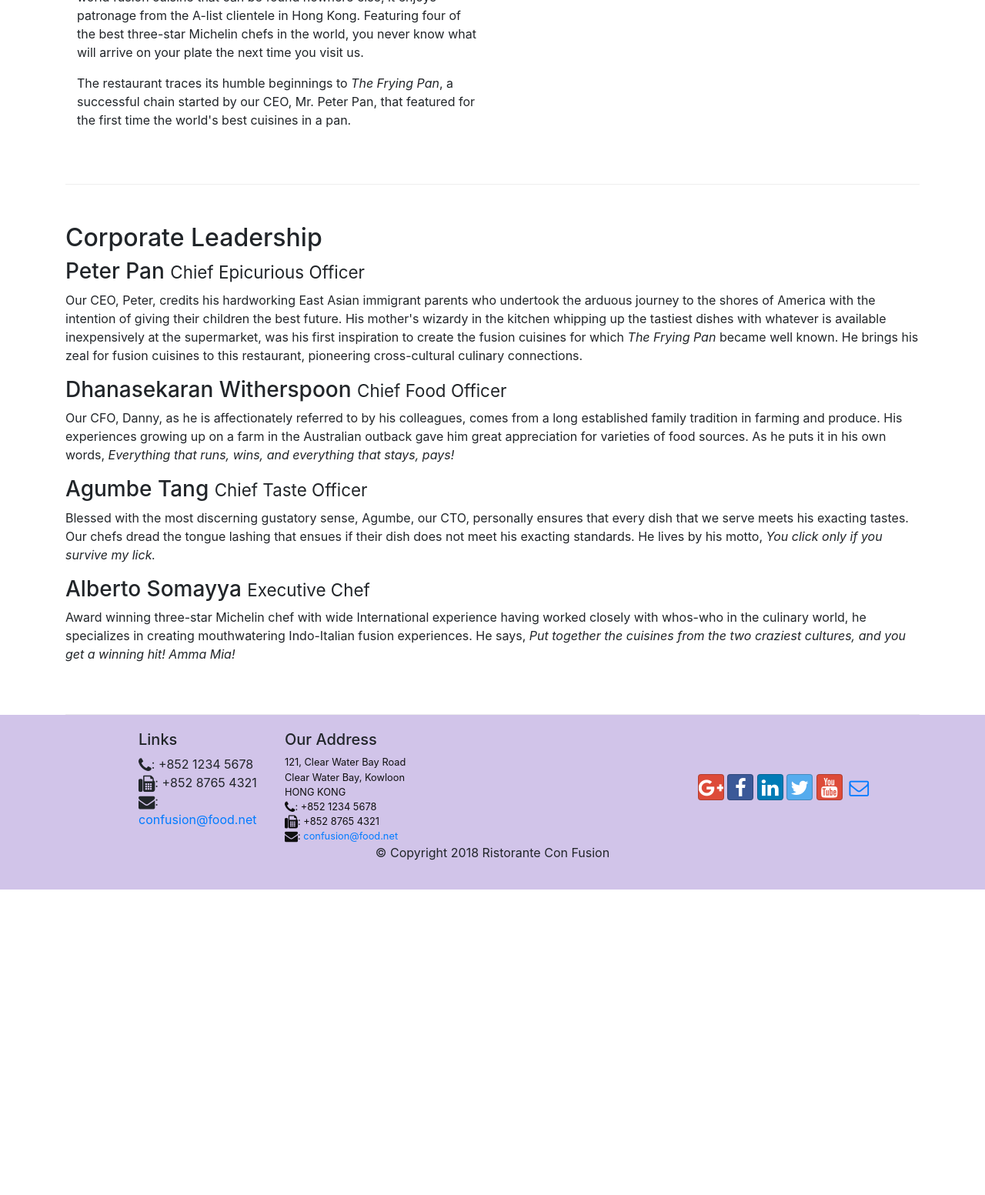
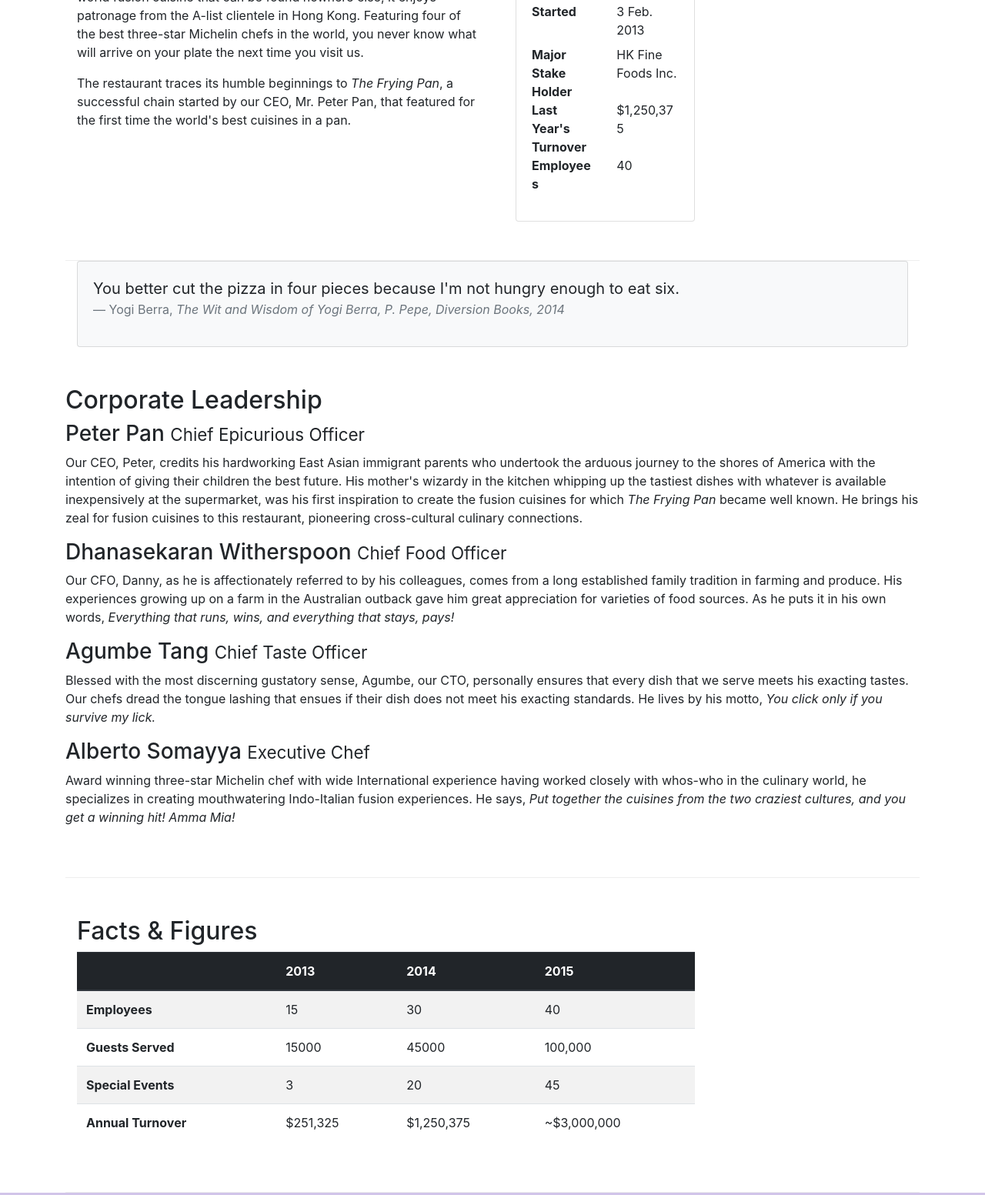
Before and after one commit to ubongn/confusion, a website: page aboutus.html in a window 1280 px wide. Shown: the part 625-2178 px from the top of the page at 77% size. Before the commit the page ends 1781 px from the top, so only its background shows below. Drawn offline with nearby package versions, Linux system fonts and the light colour scheme.

Commit message:
Table and Cards

```diff
--- a/aboutus.html
+++ b/aboutus.html
@@ -111,8 +111,39 @@
             cuisines in a pan.
           </p>
         </div>
-        <div class="col-12 col-sm"></div>
+        <div class="col-12 col-sm">
+            <div class="col-12 col-sm-6">
+                <div class="card">
+                    <h3 class="card-header bg-primary text-white">Facts At a Glance</h3>
+                    <div class="card-body">
+                        <dl class="row">
+                            <dt class="col-6">Started</dt>
+                            <dd class="col-6">3 Feb. 2013</dd>
+                            <dt class="col-6">Major Stake Holder</dt>
+                            <dd class="col-6">HK Fine Foods Inc.</dd>
+                            <dt class="col-6">Last Year's Turnover</dt>
+                            <dd class="col-6">$1,250,375</dd>
+                            <dt class="col-6">Employees</dt>
+                            <dd class="col-6">40</dd>
+                        </dl>
+                    </div>
+                </div>
+            </div>
+        </div>
+
       </div>
+      <div class="col-12">
+        <div class="card card-body bg-light">
+            <blockquote class="blockquote">
+                <p class="mb-0">You better cut the pizza in four pieces because
+                    I'm not hungry enough to eat six.</p>
+                <footer class="blockquote-footer">Yogi Berra,
+                    <cite title="Source Title">The Wit and Wisdom of Yogi Berra,
+                    P. Pepe, Diversion Books, 2014</cite>
+                </footer>
+            </blockquote>
+        </div>
+    </div>
 
       <div class="row row-content">
         <div>
@@ -161,6 +192,51 @@
           </p>
         </div>
       </div>
+      <div class="row row-content">
+        <div class="col-12 col-sm-9">
+            <h2>Facts &amp; Figures</h2>
+            <div class="table-responsive">
+                <table class="table table-striped">
+                    <thead class="thead-dark">
+                        <tr>
+                            <th>&nbsp;</th>
+                            <th>2013</th>
+                            <th>2014</th>
+                            <th>2015</th>
+                        </tr>
+                    </thead>
+                    <tbody>
+                        <tr>
+                            <th>Employees</th>
+                            <td>15</td>
+                            <td>30</td>
+                            <td>40</td>
+                        </tr>
+                        <tr>
+                            <th>Guests Served</th>
+                            <td>15000</td>
+                            <td>45000</td>
+                            <td>100,000</td>
+                        </tr>
+                        <tr>
+                            <th>Special Events</th>
+                            <td>3</td>
+                            <td>20</td>
+                            <td>45</td>
+                        </tr>
+                        <tr>
+                            <th>Annual Turnover</th>
+                            <td>$251,325</td>
+                            <td>$1,250,375</td>
+                            <td>~$3,000,000</td>
+                        </tr>
+                    </tbody>
+                </table>
+            </div>
+        </div>
+         <div class="col-12 col-sm-3">
+        </div>
+   </div>
     </div>
 
     <footer class="footer">
```
